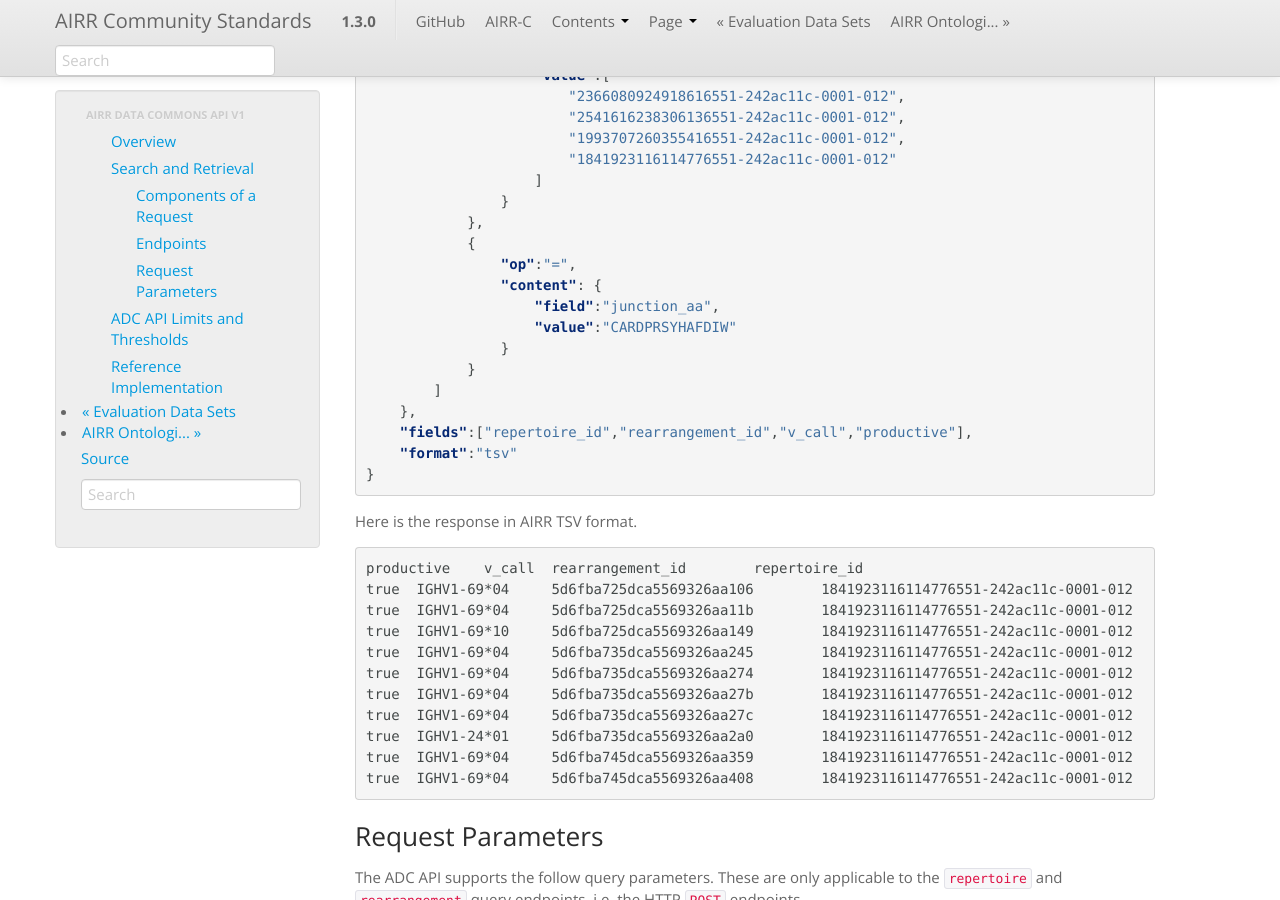
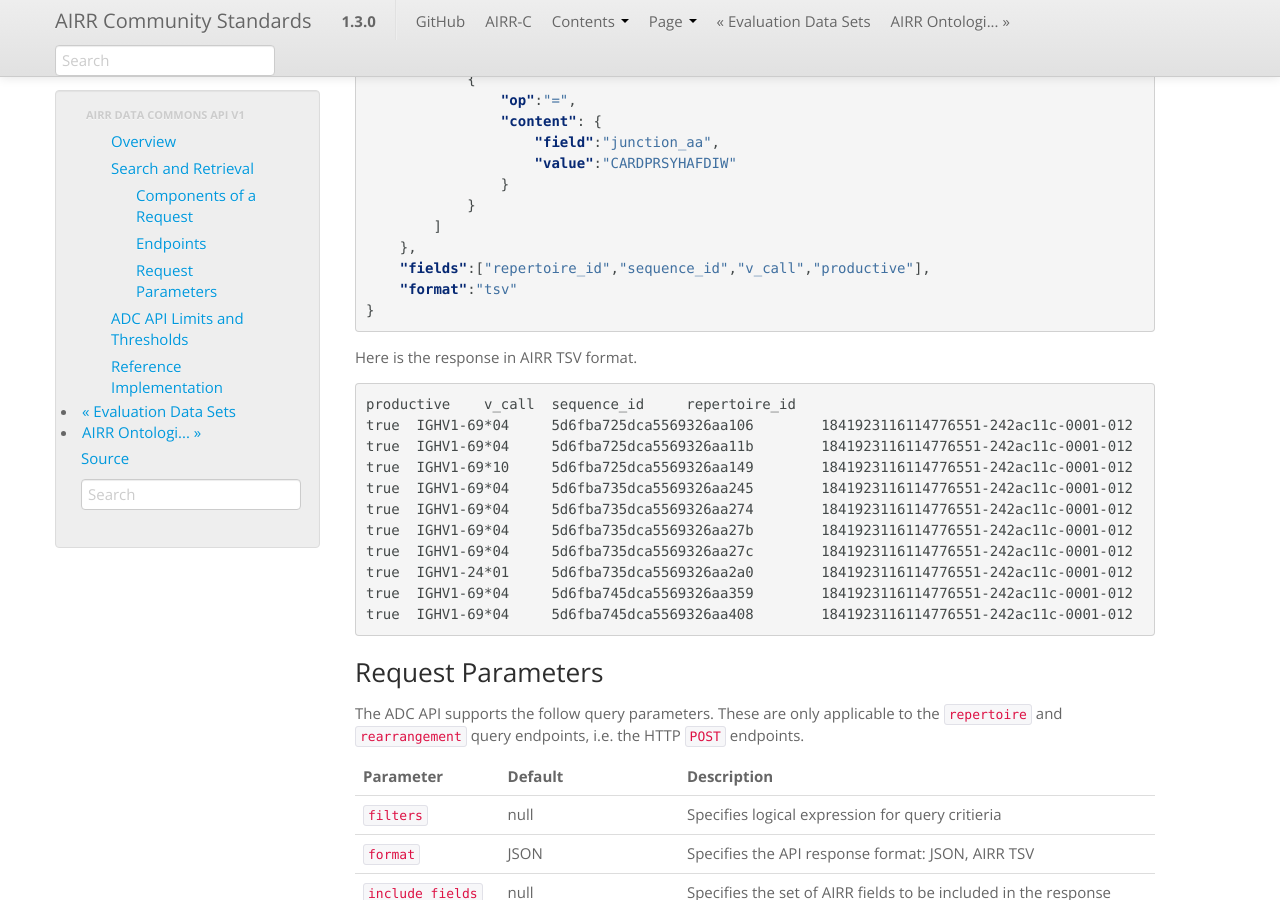
Before and after one commit to airr-community/airr-standards, a Sphinx documentation site: the page built from docs/api/adc_api.rst, in a window 1280 px wide and 900 px high, scrolled down 8076 px. Built offline with Sphinx 7.4.7, drawn with Linux system fonts in a browser that asks for light colours; pages that are not in the unit, such as notebooks, are missing from menus; some of the changed text lies outside the part shown.

```diff
--- a/docs/api/adc_api.rst
+++ b/docs/api/adc_api.rst
@@ -72,16 +68,14 @@ specific functionality as summarized in the following table:
       - Query repertoires
       - ``POST``
       - Upon success, returns a list of ``Repertoires`` in JSON according to the :ref:`Repertoire schema <RepertoireSchema>`.
-    * - ``/v1/rearrangement/{rearrangement_id}``
-      - Retrieve a rearrangement given its ``rearrangement_id``
+    * - ``/v1/rearrangement/{sequence_id}``
+      - Retrieve a rearrangement given its ``sequence_id``
       - ``GET``
       - Upon success, returns the ``Rearrangement`` information in JSON format according to the :ref:`Rearrangement schema <RearrangementSchema>`.
     * - ``/v1/rearrangement``
       - Query rearrangements
       - ``POST``
       - Upon success, returns a list of ``Rearrangements`` in JSON or AIRR TSV format according to the :ref:`Rearrangement schema <RearrangementSchema>`.
-
-.. __: https://swagger.io/tools/swagger-editor/
 
 **Authentication**
 
@@ -373,7 +367,7 @@ below.
 
 *Retrieve a Single Rearrangement*
 
-Given a ``rearrangement_id``, a single ``Rearrangement`` object will
+Given a ``sequence_id``, a single ``Rearrangement`` object will
 be returned.
 
 .. code-block:: bash
@@ -399,7 +393,7 @@ The response will provide the ``Rearrangement`` data in JSON format.
     "Rearrangement":
     [
       {
-        "rearrangement_id":"5d6fba725dca5569326aa104",
+        "sequence_id":"5d6fba725dca5569326aa104",
         "repertoire_id":"1841923116114776551-242ac11c-0001-012",
 
         "... remaining fields":"snipped for space"
@@ -431,7 +425,7 @@ Here is the response in AIRR TSV format.
 
 .. code-block:: text
 
-  productive	v_call	rearrangement_id	repertoire_id
+  productive	v_call	sequence_id	repertoire_id
   true	IGHV1-69*04	5d6fba725dca5569326aa106	1841923116114776551-242ac11c-0001-012
   true	IGHV1-69*04	5d6fba725dca5569326aa11b	1841923116114776551-242ac11c-0001-012
   true	IGHV1-69*10	5d6fba725dca5569326aa149	1841923116114776551-242ac11c-0001-012
@@ -850,8 +844,8 @@ in the AIRR Schema.
 
     * - Field(s)
       - Description
-    * - rearrangement_id, repertoire_id, sample_processing_id, data_processing_id, clone_id, cell_id, pair_id
-      - Identifiers; rearrangement_id allows for query of that specific rearrangement object in the repository, while repertoire_id, sample_processing_id, and data_processing_id are links to the repertoire metadata for the rearrangement. The clone_id, cell_id, and pair_id are all identifiers that group rearrangements based on clone definition, single cell assignment, and paired chain linking.
+    * - sequence_id, repertoire_id, sample_processing_id, data_processing_id, clone_id, cell_id
+      - Identifiers; sequence_id allows for query of that specific rearrangement object in the repository, while repertoire_id, sample_processing_id, and data_processing_id are links to the repertoire metadata for the rearrangement. The clone_id and cell_id are identifiers that group rearrangements based on clone assignment and single cell assignment.
     * - locus, v_call, d_call, j_call, c_call, productive, junction_aa, junction_aa_length
       - Commonly used rearrangement annotations.
 
--- a/docs/examples/queries/query1_rearrangement.json
+++ b/docs/examples/queries/query1_rearrangement.json
@@ -23,6 +23,6 @@
             }
         ]
     },
-    "fields":["repertoire_id","rearrangement_id","v_call","productive"],
+    "fields":["repertoire_id","sequence_id","v_call","productive"],
     "format":"tsv"
 }
```
Also changed, not shown: other parts of docs/api/adc_api.rst (+2 -6 lines), docs/examples/queries/all_rearrangement.json (+1 -8 lines). Lines whose indentation alone changed are shown as unchanged.
